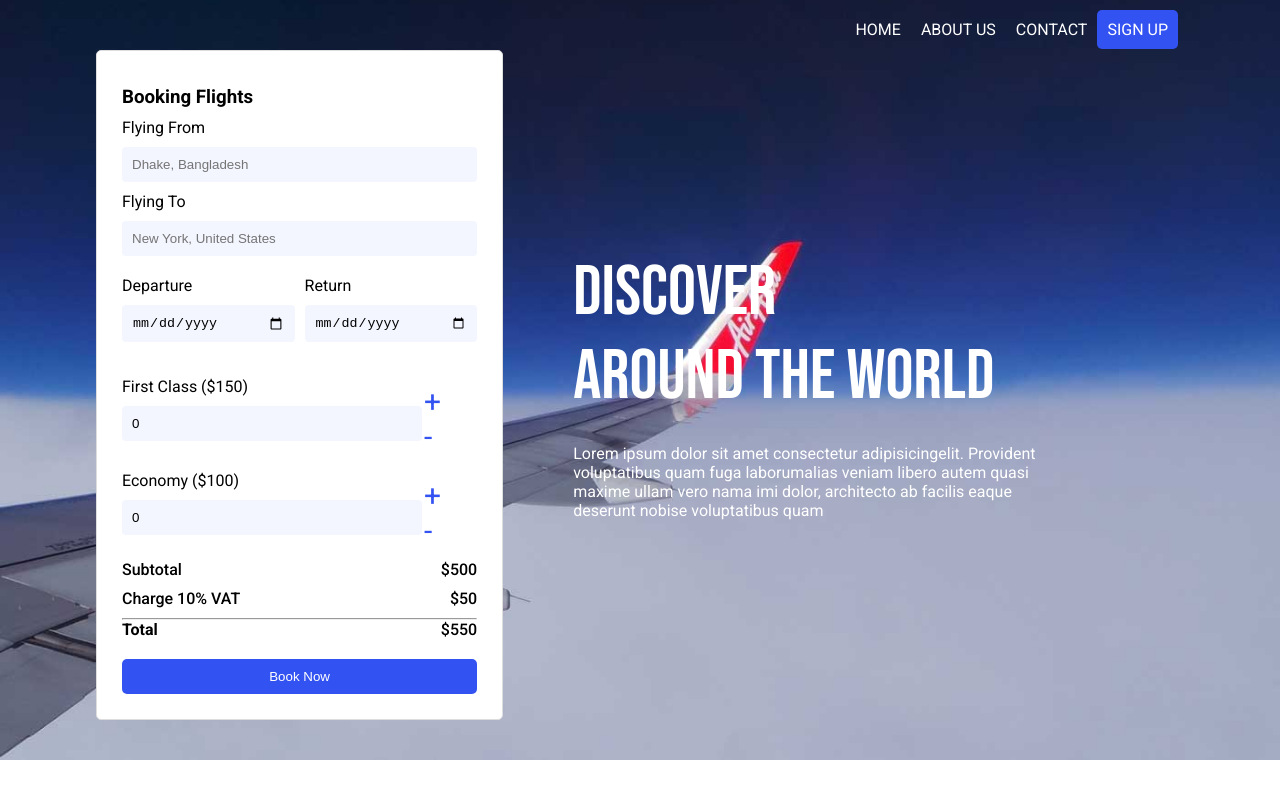
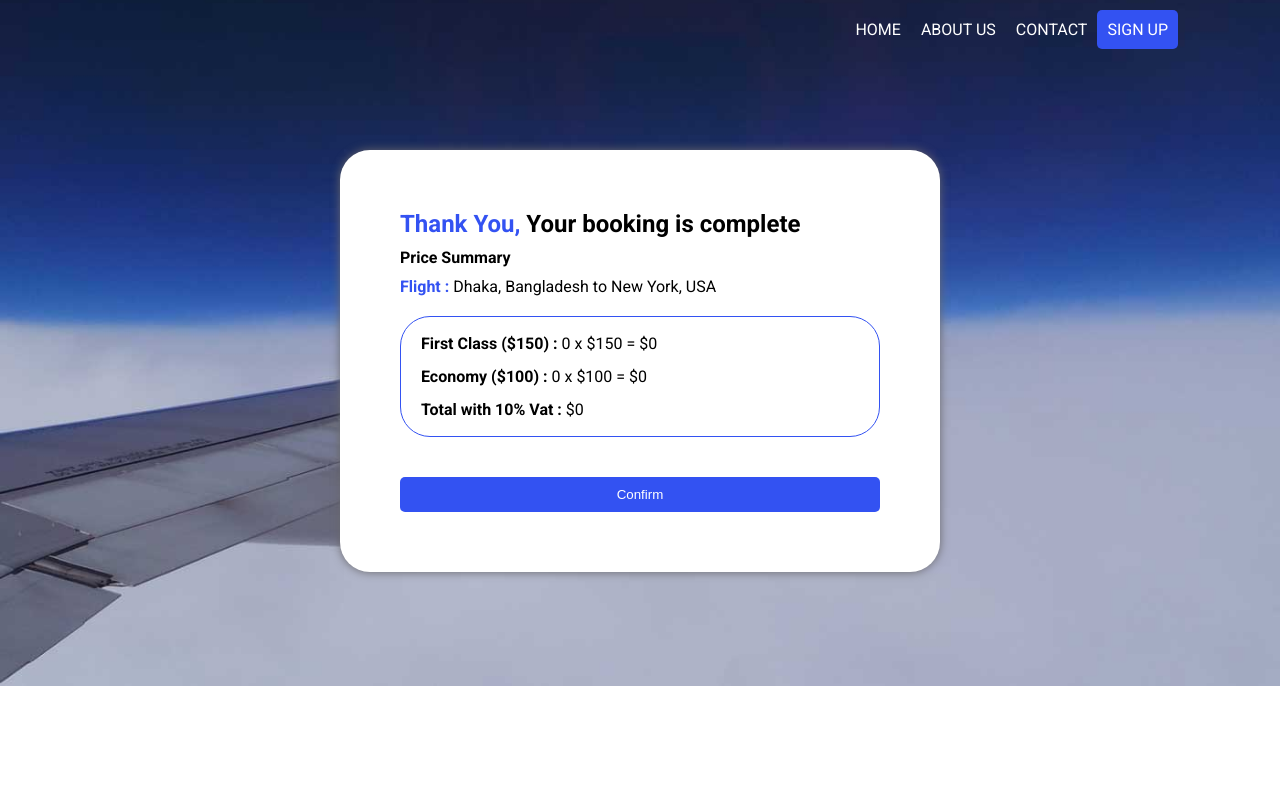
Before and after one commit to shmanik14/booking-ticket, a plain HTML site: page index.html in a window 1280 px wide. Both pictures are taken after a click on the button "Book Now". Drawn offline with Linux system fonts and the light colour scheme.

Commit message:
Dynamic Booking Ticket Application With Javascript

```diff
--- a/index.html
+++ b/index.html
@@ -27,7 +27,7 @@
     </header>
 
     <!--Booking Section-->
-    <main class="main-content container">
+    <main id="main-content" class="main-content container">
         <div class="booking-form">
             <h3>Booking Flights</h3>
             <div class="input-group">
@@ -41,14 +41,14 @@
             <div class="inputs">
                 <div class="input-group">
                     <label" for="">Departure</label>
-                    <input class="inp-style" type="date" name="">
+                        <input class="inp-style" type="date" name="">
                 </div>
                 <div class="input-group">
                     <label for="">Return</label>
                     <input class="inp-style" type="date" name="">
                 </div>
             </div>
-            <div class="input-group f-class">
+            <div id="input-group" class="input-group f-class">
                 <div>
                     <label for="">First Class ($150)</label>
                     <input id="ticket-amount" class="inp-style inp-width" type="number" name="" value="0">
@@ -58,7 +58,7 @@
                 </div>
             </div>
 
-            <div class="input-group f-class">
+            <div id="input-group" class="input-group f-class">
                 <div>
                     <label for="">Economy ($100)</label>
                     <input id="economy-ticket" class="inp-style inp-width" type="number" name="" value="0">
@@ -73,7 +73,7 @@
                         <p>Subtotal</p>
                     </div>
                     <div class="right">
-                        <p id="sub-price">$500</p>
+                        <p>$<span id="sub-price">0</span></p>
                     </div>
                 </div>
 
@@ -82,7 +82,7 @@
                         <p>Charge 10% VAT</p>
                     </div>
                     <div class="right">
-                        <p id="tax">$50</p>
+                        <p>$<span id="tax">0</span></p>
                     </div>
                 </div>
                 <hr>
@@ -91,7 +91,7 @@
                         <h4>Total</h4>
                     </div>
                     <div class="right">
-                        <p id="total-price">$550</p>
+                        <p>$<span id="total-price">0</span></p>
                     </div>
                 </div>
             </div>
@@ -100,72 +100,27 @@
 
         <div class="booking-content">
             <h1>discover <br> around the world</h1>
-            <p>Lorem ipsum dolor sit amet consectetur adipisicingelit. Provident voluptatibus quam fuga laborumalias veniam libero autem quasi maxime ullam vero nama imi dolor, architecto ab facilis eaque deserunt nobise voluptatibus quam</p>
+            <p>Lorem ipsum dolor sit amet consectetur adipisicingelit. Provident voluptatibus quam fuga laborumalias
+                veniam libero autem quasi maxime ullam vero nama imi dolor, architecto ab facilis eaque deserunt nobise
+                voluptatibus quam</p>
         </div>
+    </main>
+
+    <section id="summary" class="summary">
+        <h2><span class="highlight">Thank You,</span> Your booking is complete</h2>
+        <h4>Price Summary</h4>
+        <p><span class="highlight">Flight : </span>Dhaka, Bangladesh to New York, USA</p>
+        <ul id="summary-list">
+            <li><strong>First Class ($150) : </strong> <span id="firstQuantity">0</span> x <span
+                    id="firstPrice">$150</span> = $<span id="firstTotal">0</span></li>
+            <li><strong>Economy ($100) : </strong> <span id="economyQuantity">0</span> x <span
+                    id="economyPrice">$100</span> = $<span id="economyTotal">0</span></li>
+            <li><strong>Total with 10% Vat : </strong> $<span id="grandTotal">0</span></li>
+        </ul>
+        <button id="confirm" class="btn-style">Confirm</button>
     </section>
 
-    <script>
-        // First Class plus sign handler
-        document.getElementById('add-ticket').addEventListener('click', function(){
-            const firstClassTicket = document.getElementById('ticket-amount').value;
-            const ticketNumber = parseFloat(firstClassTicket);
-            const updateTicket = ticketNumber + 1;
-            document.getElementById('ticket-amount').value = updateTicket;
-
-            calculateTotal();
-        })
-
-        // First Class minus sign handler
-        document.getElementById('delete-ticket').addEventListener('click', function(){
-            const firstClassTicket = document.getElementById('ticket-amount').value;
-            const ticketNumber = parseFloat(firstClassTicket);
-            if(ticketNumber > 0){
-            const updateTicket = ticketNumber - 1;
-            document.getElementById('ticket-amount').value = updateTicket;
-            calculateTotal();
-            }
-        })
-        // Economy Class plus sign handler
-        document.getElementById('addEconomyTicket').addEventListener('click', function(){
-            const firstClassTicket = document.getElementById('economy-ticket').value;
-            const ticketNumber = parseFloat(firstClassTicket);
-            const updateTicket = ticketNumber + 1;
-            document.getElementById('economy-ticket').value = updateTicket;
-            calculateTotal();
-        })
-        // Economy Class minus sign handler
-        document.getElementById('deleteEconomyTicket').addEventListener('click', function(){
-            const firstClassTicket = document.getElementById('economy-ticket').value;
-            const ticketNumber = parseFloat(firstClassTicket);
-            if(ticketNumber > 0){
-            const updateTicket = ticketNumber - 1;
-            document.getElementById('economy-ticket').value = updateTicket;
-            calculateTotal();
-            }
-        })
-
-        // total price function
-        function calculateTotal(){
-         const firstClassTicket = document.getElementById('ticket-amount').value;
-         const totalFirstClass = parseFloat(firstClassTicket);
-
-         const economyTicket = document.getElementById('economy-ticket').value;
-         const totalEconomyTicket = parseFloat(economyTicket);
-
-         const totalPrice = 150 * totalFirstClass + 100 * totalEconomyTicket;
-         document.getElementById('sub-price').innerText = totalPrice;
-
-         const tax = totalPrice * 0.1;
-         document.getElementById('tax').innerText = tax;
-
-         const grandTotal = totalPrice + tax;
-         document.getElementById('total-price').innerText = grandTotal;
-        }
-        // book button handler
-        document.getElementById('book-btn').addEventListener('click', function(){
-
-        })
-    </script>
+    <script src="scripts.js"></script>
 
     <!--Thank You-->
 </body>
--- /dev/null
+++ b/scripts.js
@@ -0,0 +1,83 @@
+// First Class plus sign handler
+document.getElementById('add-ticket').addEventListener('click', function () {
+    plusMinusCommon('ticket-amount', true);
+    calculateTotal();
+})
+// First Class minus sign handler
+document.getElementById('delete-ticket').addEventListener('click', function () {
+    plusMinusCommon('ticket-amount', false);
+    calculateTotal();
+})
+// Economy Class plus sign handler
+document.getElementById('addEconomyTicket').addEventListener('click', function () {
+    plusMinusCommon('economy-ticket', true);
+    calculateTotal();
+})
+// Economy Class minus sign handler
+document.getElementById('deleteEconomyTicket').addEventListener('click', function () {
+    plusMinusCommon('economy-ticket', false);
+    calculateTotal();
+})
+
+// Ticket plus minus common function
+function plusMinusCommon(id, isIncrease) {
+    const firstClassTicket = document.getElementById(id).value;
+    const ticketNumber = parseFloat(firstClassTicket);
+    if (isIncrease == true) {
+        const updateTicket = ticketNumber + 1;
+        document.getElementById(id).value = updateTicket;
+    } else if (isIncrease == false && ticketNumber > 0) {
+        const updateTicket = ticketNumber - 1;
+        document.getElementById(id).value = updateTicket;
+    }
+}
+// total price function
+function calculateTotal() {
+    const firstClassTicket = document.getElementById('ticket-amount').value;
+    const totalFirstClass = parseFloat(firstClassTicket);
+
+    const economyTicket = document.getElementById('economy-ticket').value;
+    const totalEconomyTicket = parseFloat(economyTicket);
+
+    const totalPrice = 150 * totalFirstClass + 100 * totalEconomyTicket;
+    document.getElementById('sub-price').innerText = totalPrice;
+
+    const tax = totalPrice * 0.1;
+    document.getElementById('tax').innerText = tax;
+
+    const grandTotal = totalPrice + tax;
+    document.getElementById('total-price').innerText = grandTotal;
+}
+// book button handler
+document.getElementById('book-btn').addEventListener('click', function () {
+    document.getElementById('main-content').style.display = 'none';
+    document.getElementById('summary').style.display = 'block';
+
+    const firstClassTicket = document.getElementById('ticket-amount').value;
+    const totalFirstClass = parseFloat(firstClassTicket);
+    document.getElementById('firstQuantity').innerText = totalFirstClass;
+    const firstTotal = totalFirstClass * 150;
+    document.getElementById('firstTotal').innerText = firstTotal;
+
+
+    const economyTicket = document.getElementById('economy-ticket').value;
+    const totalEconomyTicket = parseFloat(economyTicket);
+    document.getElementById('economyQuantity').innerText = totalEconomyTicket;
+    const economyTotal = totalEconomyTicket * 100;
+    document.getElementById('economyTotal').innerText = economyTotal;
+
+    const totalPrice = firstTotal + economyTotal;
+    const grandTotal = totalPrice + totalPrice * 0.1;
+    document.getElementById('grandTotal').innerText = grandTotal;
+
+})
+// Confirm button handler
+document.getElementById('confirm').addEventListener('click', function () {
+    document.getElementById('summary').style.display = 'none';
+    document.getElementById('main-content').style.display = 'block';
+    document.getElementById('ticket-amount').value = '0';
+    document.getElementById('economy-ticket').value = '0';
+    document.getElementById('sub-price').innerText = '0';
+    document.getElementById('tax').innerText = '0';
+    document.getElementById('total-price').innerText = '0';
+})
--- a/style.css
+++ b/style.css
@@ -120,6 +120,35 @@ nav ul li a:hover, a.active{
     display: flex;
     justify-content: space-between;
 }
-.plus-minus-btn span{
+.plus-minus-btn span, #book-btn, #confirm{
     cursor: pointer;
 }
+.highlight{
+    color:  #3352F2;
+    font-weight: 700;
+}
+.summary{
+    display: none;
+    width: 600px;
+    margin: 0 auto;
+    background-color: white;
+    padding: 60px;
+    margin-top: 100px;
+    border-radius: 30px;
+    box-shadow: 0 0 10px #68676b;
+}
+.summary h4{
+    padding: 10px 0;
+}
+#summary-list{
+    border: 1px solid #3352f2;
+    padding: 10px 20px;
+    border-radius: 30px;
+    margin-top: 20px;
+}
+#summary-list li{
+    padding: 7px 0;
+}
+#confirm{
+    margin-top: 40px;
+}
```
